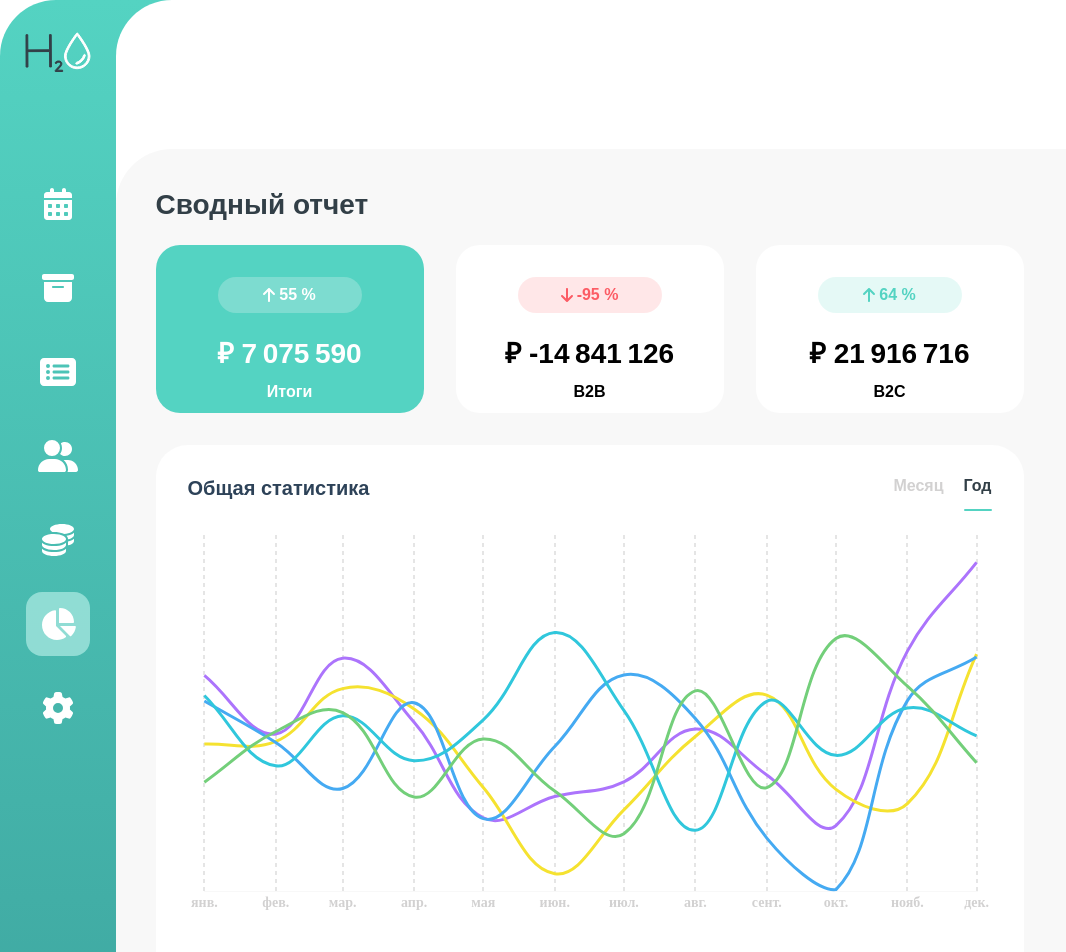
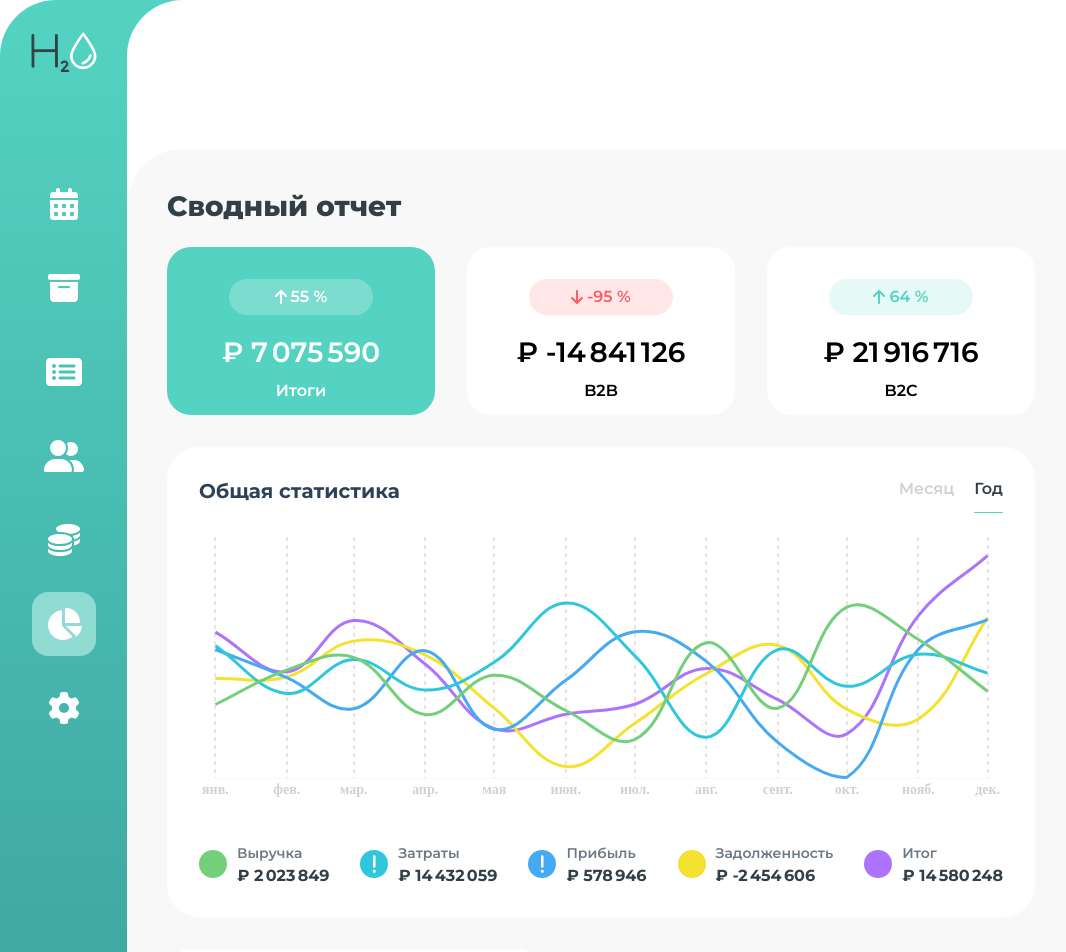
Before and after one commit to RomanChervakov/h2o, a React (Vite) app: page / in a window 1280 px wide. Shown: the top 952 px of the page, without its empty margins (0-1066 px from the left). Built offline with nearby package versions, Linux system fonts and the light colour scheme.

Commit message:
fixed font

```diff
--- a/src/components/general-statistics/GeneralStatistics.module.scss
+++ b/src/components/general-statistics/GeneralStatistics.module.scss
@@ -2,6 +2,9 @@
   background-color: #FFFFFF;
   border-radius: 32px;
   padding: 32px;
+  max-width: 868px;
+  width: 100%;
+  height: auto;
 }
 
 .headingContainer {
--- a/src/components/general-statistics/general-statistics-legend/GeneralStatisticsLegend.tsx
+++ b/src/components/general-statistics/general-statistics-legend/GeneralStatisticsLegend.tsx
@@ -31,6 +31,7 @@
     <div className={styles.legendContainer}>
       {datasets.map(({ label, borderColor, data }) => (
         <LabelMarker
+          key={label}
           label={TRANSACTION_TITLES[label]}
           color={borderColor}
           value={data.reduce((acc, amount) => acc + amount, 0)}
--- a/src/components/layout/layout-sidebar/LayoutSidebar.module.scss
+++ b/src/components/layout/layout-sidebar/LayoutSidebar.module.scss
@@ -1,6 +1,7 @@
 .sidebar {
   display: flex;
   flex-direction: column;
+  flex-shrink: 0;
   align-items: center;
   width: 127px;
   height: 100%;
--- a/src/components/line-chart/LineChart.tsx
+++ b/src/components/line-chart/LineChart.tsx
@@ -36,6 +36,7 @@
 export default function LineChart({ data, unit }: ILineChartProps) {
   const options: ChartOptions<"line"> = {
     responsive: true,
+    aspectRatio: 2.8,
     plugins: {
       title: {
         display: false,
@@ -52,7 +53,7 @@
         borderWidth: 1,
         bodyColor: "#323F47",
         bodyFont: {
-          family: "Proxima Nova",
+          family: "Montserrat",
           size: 18,
           weight: 600,
         },
--- a/src/components/problem-zones/ProblemZones.tsx
+++ b/src/components/problem-zones/ProblemZones.tsx
@@ -28,6 +28,7 @@
       <h2 className={styles.heading}>Проблемные зоны</h2>
       {randomData.map(({ label, value }) => (
         <LabelMarker
+          key={label}
           label={label}
           value={value}
           color={value < CRITICAL_VALUE ? "#F7B731" : "#FC5C65"}
--- a/src/global.css
+++ b/src/global.css
@@ -1,11 +1,15 @@
+@import url('https://fonts.googleapis.com/css2?family=Montserrat:ital,wght@0,100..900;1,100..900&display=swap');
+
 *,
 *::before,
 *::after {
   box-sizing: border-box;
 }
 
+/* заменил Proxima Nova шрифт аналогом */
+
 :root {
-  font-family: "Proxima Nova", sans-serif;
+  font-family: Montserrat, sans-serif;
   height: 100%;
 }
 
```
